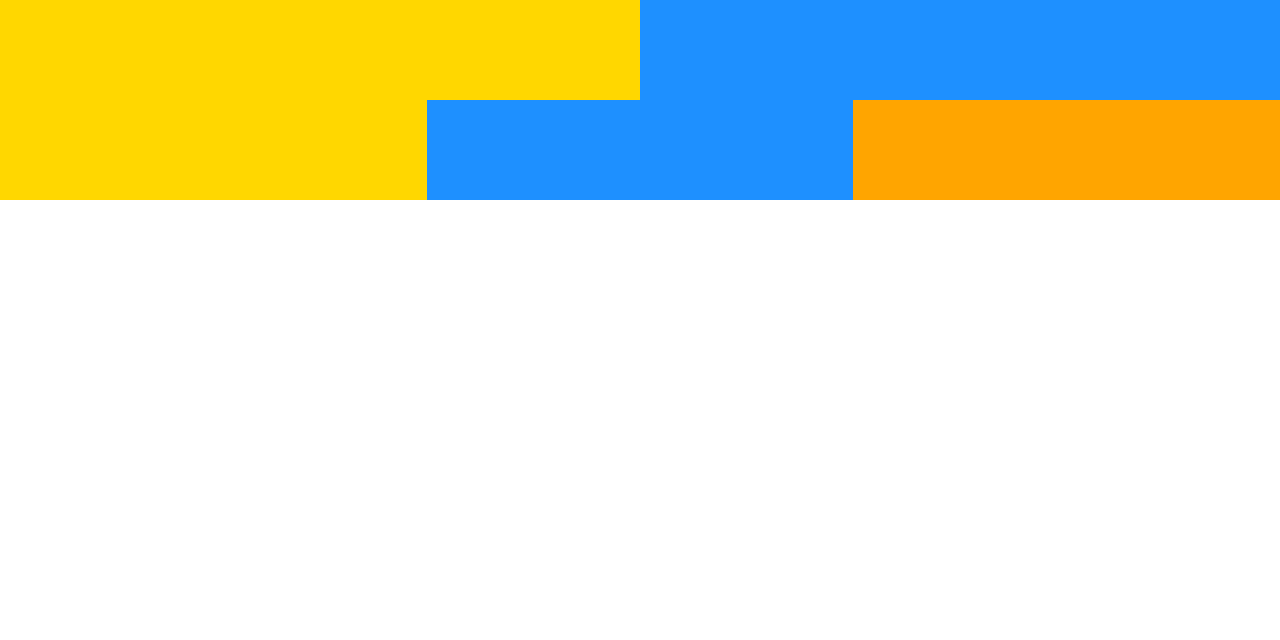
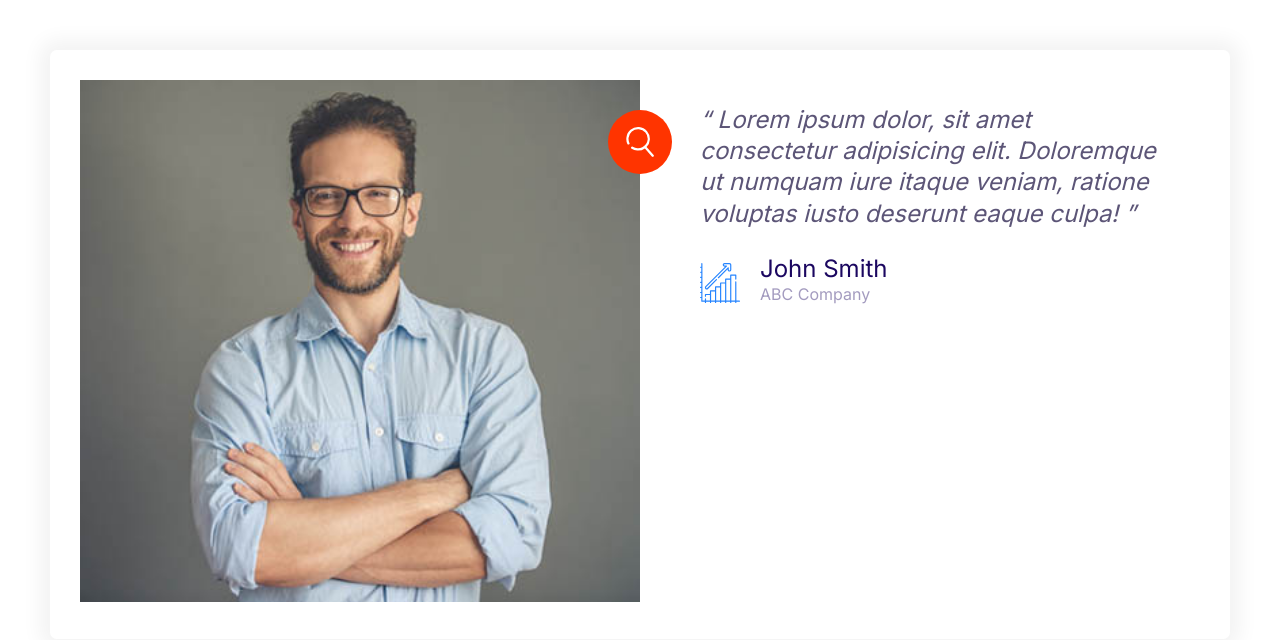
Before and after one commit to deanjosephmurphy/moshify-tutorial, a plain HTML site: page index.html in a window 1280 px wide. Drawn offline with Linux system fonts and the light colour scheme.

Commit message:
add testimonial component

```diff
--- a/css/styles.css
+++ b/css/styles.css
@@ -167,8 +167,17 @@ a {
     height: 40px;
 }
 
+.icon--small {
+    width: 30px;
+    height: 30px;
+}
+
 .icon--primary {
     fill: var(--color-primary);
+}
+
+.icon--white {
+    fill: #fff;
 }
 
 .icon-container {
@@ -179,6 +188,10 @@ a {
     display: inline-flex;
     justify-content: center;
     align-items: center;
+}
+
+.icon-container--accent {
+    background: var(--color-accent);
 }
 
 /* Buttons */
@@ -443,3 +456,34 @@ a {
         grid-template-columns: 1fr 1fr 1fr;
     }
 }
+
+/* Testimonial */
+.testimonial {
+    padding: 3rem;
+}
+
+.testimonial__image {
+    position: relative;
+
+}
+
+.testimonial__image > img {
+    width: 100%;
+}
+
+.testimonial__image > .icon-container {
+    position: absolute;
+    top: 3rem;
+    right: -32px;
+}
+
+@media screen and (min-width: 768px) {
+    .testimonial .quote,
+    .testimonial .quote__author {
+        font-size: 2.4rem;
+    }
+
+    .testimonial .quote {
+        margin-left: 6rem;
+    }
+}
--- a/index.html
+++ b/index.html
@@ -13,15 +13,38 @@
     <link rel="stylesheet" href="css/8.0.1_normalize.css" />
     <link rel="stylesheet" href="css/styles.css" />
   </head>
-  <body>
-    <div class="grid grid--1x2">
-      <div style="height:100px; background: gold"></div>
-      <div style="height:100px; background: dodgerblue"></div>
-    </div>
-    <div class="grid grid--1x3">
-      <div style="height:100px; background: gold"></div>
-      <div style="height:100px; background: dodgerblue"></div>
-      <div style="height:100px; background: orange"></div>
-    </div>
+  <body style="padding: 5rem">
+    <div class="card testimonial">
+      <div class="grid grid--1x2">
+        <div class="testimonial__image">
+          <img src="images/testimonial.jpg" alt="portrait of john" />
+          <span class="icon-container icon-container--accent">
+            <svg class="icon icon--white icon--small">
+              <use xlink:href="images/sprite.svg#search"></use>
+            </svg>
+          </span>
+        </div>
+        <blockquote class="quote">
+          <p class="quote__text">
+            Lorem ipsum dolor, sit amet consectetur adipisicing elit. Doloremque ut
+            numquam iure itaque veniam, ratione voluptas iusto deserunt eaque culpa!
+          </p>
+          <footer>
+            <div class="media">
+              <div class="media__image">
+                <svg class="icon icon--primary">
+                  <use xlink:href="images/sprite.svg#growth"></use>
+                </svg>
+              </div>
+              <div class="media__body">
+                <h3 class="media__title quote__author">John Smith</h3>
+                <p class="quote__organization">
+                  ABC Company
+                </p>
+              </div>
+            </div>
+          </footer>
+        </blockquote>
+      </div>
   </body>
 </html>
```
Also changed, not shown: compontents/testimonials.html (added, +31 -0 lines), images/testimonial.jpg (added).
